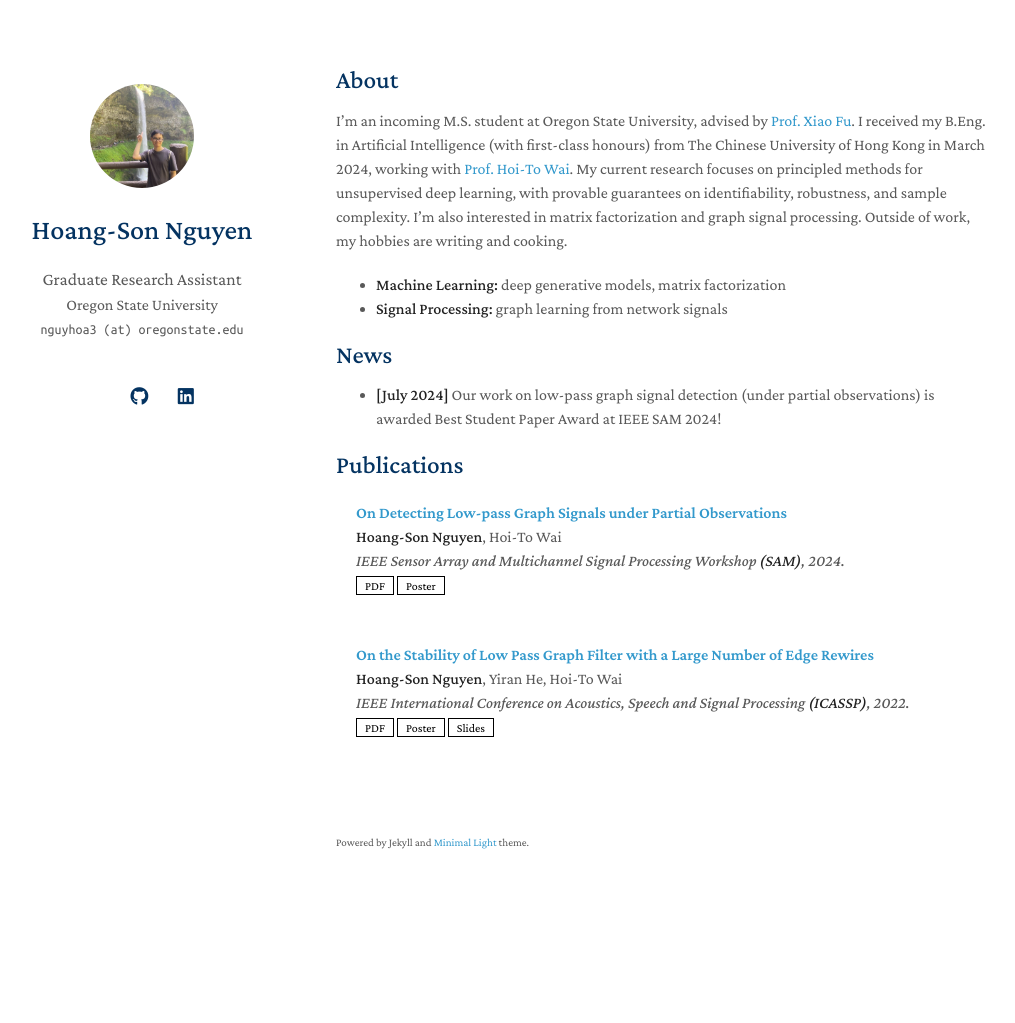
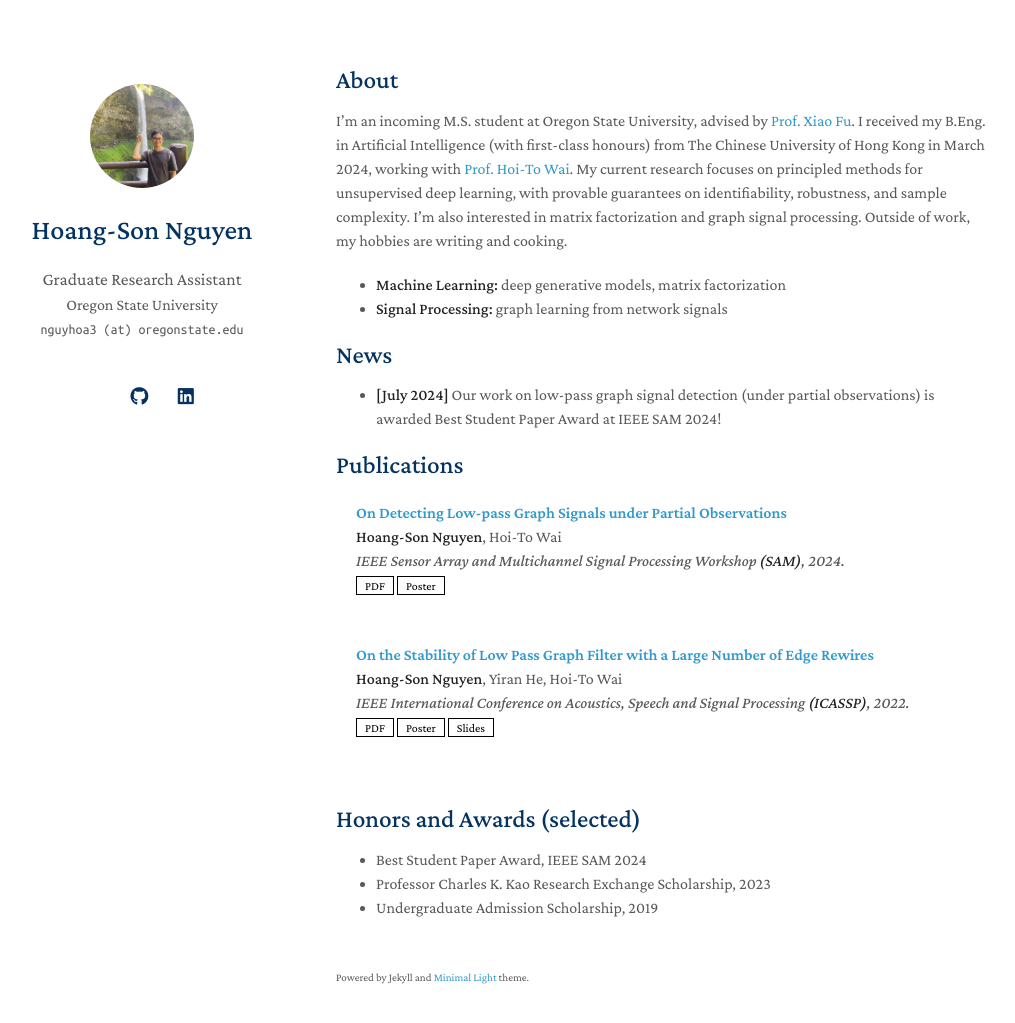
Before and after one commit to hsnguyen24/hsnguyen24.github.io, a Jekyll site: the page built from index.md, in a window 1280 px wide and 1058 px high. Shown: the top 1023 px of the window, without its empty margins (134-1149 px from the left). Built offline with Jekyll 4.4.1, drawn with Linux system fonts in a browser that asks for light colours; nearby versions of some CDN libraries; a style sheet for code colours, icons or effects is not loaded; our own code applies the rules of GitHub Pages for plain Markdown files.

Commit message:
Update index.md

```diff
--- a/index.md
+++ b/index.md
@@ -15,4 +15,10 @@ I'm an incoming M.S. student at Oregon State University, advised by [Prof. Xiao
 
 {% include_relative _includes/publications.md %}
 
+## Honors and Awards (selected)
+
+- Best Student Paper Award, IEEE SAM 2024
+- Professor Charles K. Kao Research Exchange Scholarship, 2023
+- Undergraduate Admission Scholarship, 2019
+
 <!-- {% include_relative _includes/services.md %} -->
```
